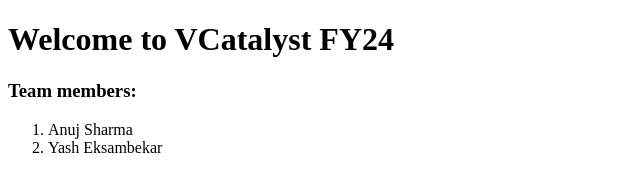
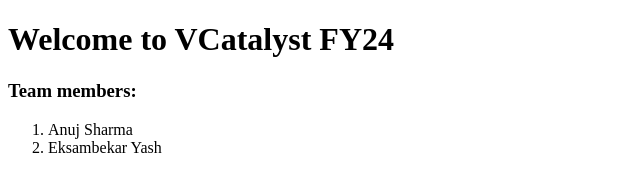
Before and after one commit to y16072001-001/web-server, a plain HTML site: page index.html in a window 1280 px wide. Shown: the full height of the page, 0-640 px from the left. Drawn offline with Linux system fonts and the light colour scheme.

Commit message:
Update index.html

```diff
--- a/index.html
+++ b/index.html
@@ -10,7 +10,7 @@
     <h3>Team members:</h3>
     <ol>
         <li>Anuj Sharma</li>
-        <li>Yash Eksambekar</li>
+        <li>Eksambekar Yash</li>
     </ol>
 </body>
 </html>
```
